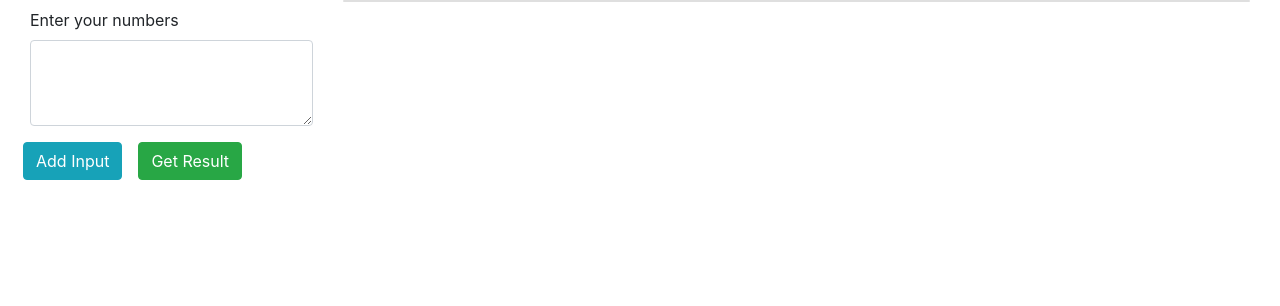
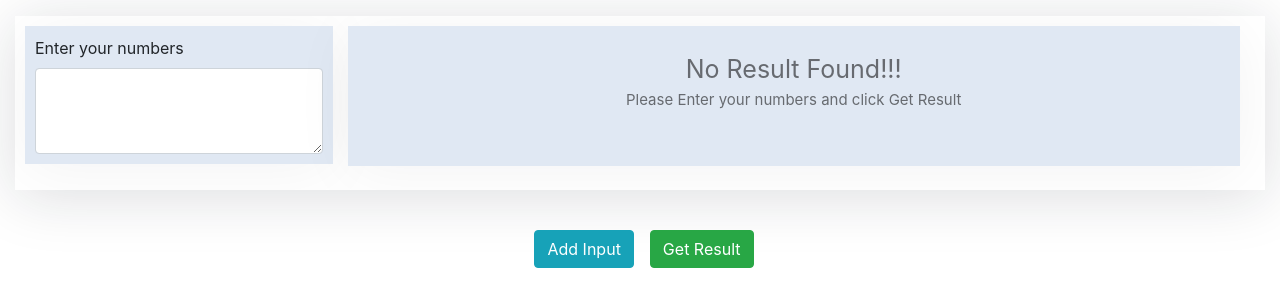
Before and after one commit to velu-dev/anbu-lattery, an Angular app: page / in a window 1280 px wide. Shown: the top 306 px of the page. Built offline with nearby package versions, Linux system fonts and the light colour scheme.

Commit message:
dsfsdfsd

```diff
--- a/src/app/app.component.css
+++ b/src/app/app.component.css
@@ -1,3 +1,100 @@
-.container{
-    max-width:100%;
+.container {
+    max-width: 100%;
 }
+
+.main {
+    background-color: #ffffff;
+    padding: 10px;
+    max-height: 90vh;
+    overflow: auto;
+    box-shadow: 0 6px 60px 0 rgb(18 26 38 / 15%);
+}
+
+.main-container {
+    padding: 10px;
+    min-height: 90vh;
+    max-height: 90vh;
+    overflow: auto;
+}
+
+.inner-container {
+    background-color: #e0e8f3;
+    padding: 10px 20px;
+    box-shadow: 0 6px 60px 0 rgb(18 26 38 / 5%);
+}
+.inner-container .col-3 {
+    padding: 5px;
+}
+.custom-add {
+    padding: 10px;
+    background-color: #e0e8f3;
+    box-shadow: 0 6px 60px 0 rgb(18 26 38 / 5%);
+}
+.inner-container:hover, .custom-add:hover {
+
+    box-shadow: 0 6px 60px 0 rgb(18 26 38 / 10%);
+}
+
+.custom-add label {
+    width: 100%;
+}
+
+.custom-add label span {
+    float: right;
+    color: red;
+    cursor: pointer;
+}
+
+.main-container {
+    background-color: #ffffff;
+}
+
+.fixed-bottom-button {
+    position: fixed;
+    bottom: 100px;
+    left: 50px;
+}
+
+.info {
+    text-align: center;
+    /* top: 30%; */
+    /* position: absolute; */
+    /* margin: 0px auto; */
+    width: 100%;
+    vertical-align: middle;
+    font-size: 15px;
+    padding-top: 15px;
+    color: #0000008a;
+    min-height: 120px;
+}
+
+.info div:first-child {
+    font-size: 25px;
+}
+
+.list-card {
+    text-align: center;
+    padding: 15px 10px;
+    background: #ffffff;
+    border: none;
+}
+
+.list-card .card-title {
+    margin-bottom: 5px;
+    color: #2d2d2d;
+    font-size: 15px;
+}
+.main-card-title {
+    padding-bottom: 5px;
+    border-bottom: 1px solid #cccccc38;
+}
+
+.list-card .card-title span {
+    font-weight: 600;
+    /* color: #10bf38; */
+}
+
+.list-card .card-text {
+    font-size: 14px;
+    color: #5f5f5f;
+}
--- a/src/app/app.component.html
+++ b/src/app/app.component.html
@@ -1,29 +1,53 @@
 <div class="container">
   <div class="row">
     <div class="col-12">
-      <div class="main">
       <form [formGroup]="inputForm">
         <div formArrayName="inputValue">
-            <div *ngFor="let item of inputData.controls; let pointIndex=index" [formGroupName]="pointIndex">
+          <div *ngFor="let item of inputData.controls; let pointIndex=index" [formGroupName]="pointIndex"
+            class="main mt-3">
             <div class="container">
               <div class="row">
-                  <div class="form-group mt-2 custom-add col-3">
+                <div class="col-3 pl-0 pr-0">
+                  <div class="form-group custom-add ">
                     <label for="exampleFormControlTextarea1">Enter your numbers <span
                         (click)="deleteSellingPoint(pointIndex)"><i class="fa fa-close"></i></span></label>
                     <textarea class="form-control" name="userValue" formControlName="input"
                       id="exampleFormControlTextarea1" rows="3"></textarea>
                   </div>
+                </div>
                 <div class="col-9">
+                  <div class="inner-container">
+                    <div class="info" *ngIf="!finalResult[pointIndex]">
+                      <div> No Result Found!!!</div>
+                      <div> Please Enter your numbers and click Get Result</div>
+                    </div>
+                    <!-- <p>{{finalResult | json}}</p> -->
+                    <div class="container">
+                      <div class="row" *ngIf="finalResult[pointIndex]">
+                        <h5 class="card-title main-card-title"><span class="text-success">Two Digit</span></h5>
+                        <div class="col-3" *ngFor="let result of finalResult[pointIndex]['two_digit'];let i=index">
+                          <span>
                             <div class="card">
-                      <div class="container">
-                        <div class="row">
+                              <span *ngIf="result?.count !=1">
+                                <h5 class="card-title"><span>{{result?.filterKey}}</span>&nbsp;- {{result?.count}}
+                                </h5>
+                                <!-- <p class="card-text"><span *ngFor="let value of result?.totalValue">{{value}} </span></p> -->
+                              </span>
+                            </div>
+                          </span>
+                        </div>
+                      </div>
+                      <div class="row" *ngIf="finalResult[pointIndex]">
                         <div class="col-3">
-                            <div class="card-content" *ngFor="let result of finalResult[pointIndex];let i=index">
+                          <h5 class="card-title main-card-title"><span class="text-success">Three Digit</span></h5>
+                          <span *ngFor="let result of finalResult[pointIndex]['three_digit'];let i=index">
+                            <div class="card">
                               <span *ngIf="result?.count !=1">
-                                <h5 class="card-title text-info">{{result?.filterKey}} Count:
-                                  {{result?.count}}</h5>
-                                <p class="card-text"><span *ngFor="let value of result?.totalValue">{{value}} </span>
+                                <p class="card-text"><span>{{result?.filterKey}}</span>&nbsp;- {{result?.count}}
                                 </p>
+                                <!-- <p class="card-text"><span *ngFor="let value of result?.totalValue">{{value}} </span></p> -->
+                              </span>
+                            </div>
                           </span>
                         </div>
                       </div>
@@ -32,12 +56,11 @@
                 </div>
               </div>
             </div>
-              </div>
+
           </div>
         </div>
       </form>
-      </div>
-      <div class="text-left bg-white pb-3 pl-2">
+      <div class="text-center pb-3 pl-2 pt-3 mt-4">
         <button type="button" class="btn btn-info" (click)="addSellingPoint()">Add Input</button>
         <button type="submit" class="btn btn-success ml-3" (click)="getResult()">Get Result</button>
       </div>
--- a/src/app/app.component.ts
+++ b/src/app/app.component.ts
@@ -27,15 +27,35 @@ export class AppComponent {
   deleteSellingPoint(index: any) {
     this.inputData.removeAt(index);
   }
-  finalResult:any = []
+  finalResult: any = []
   getResult() {
     this.finalResult = [];
     // console.log("dfasdasd", this.inputForm.value)
     let i: any = 0;
 
     this.inputForm.get("inputValue").value.map((res: any) => {
+      this.finalResult.push({ two_digit: [], three_digit: [], top_five: [] });
       let result = this.analyseData(res.input);
-      this.finalResult.push(result);
+      // this.finalResult = result;
+      console.log(this.finalResult)
+      result.map((rr: any) => {
+        if (rr.filterKey.length != 1) {
+          if (rr.filterKey.length == 2) {
+            this.finalResult[i]['two_digit'].push(rr)
+          }
+          if (rr.filterKey.length == 3) {
+            this.finalResult[i]['three_digit'].push(rr)
+          }
+        }
+      })
+      let data = result;
+      let j = 0;
+      data.map((dd :any) => {
+        console.log(Math.max.apply(Math, result.map(function(o: any) { return o; })))
+        this.finalResult[i]['top_five'].push(Math.max.apply(Math, data.map(function(o: any) { return o.count; })));
+        data.splice(j, 1);
+        j = j + 1;
+      })
       this.resultValue = [];
       this.threeSplitValue = [];
       this.twoSplitValue = [];
@@ -44,6 +64,7 @@ export class AppComponent {
       i = i + 1;
     })
     console.log(this.finalResult)
+
   }
   analyseData(data: any) {
     this.rawValue = data;
```
Lines whose indentation alone changed are shown as unchanged.
